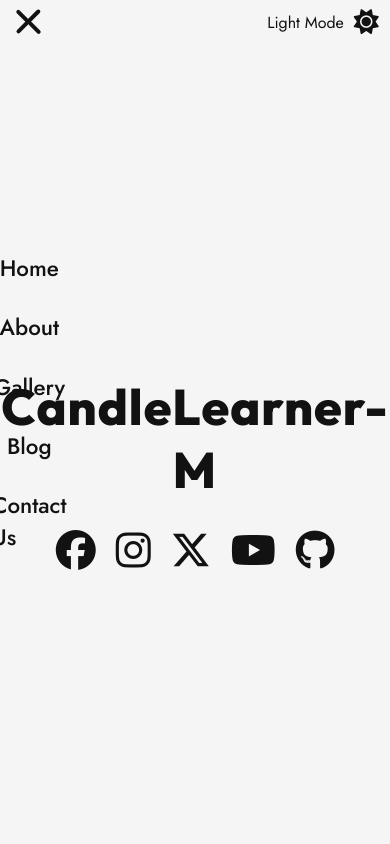
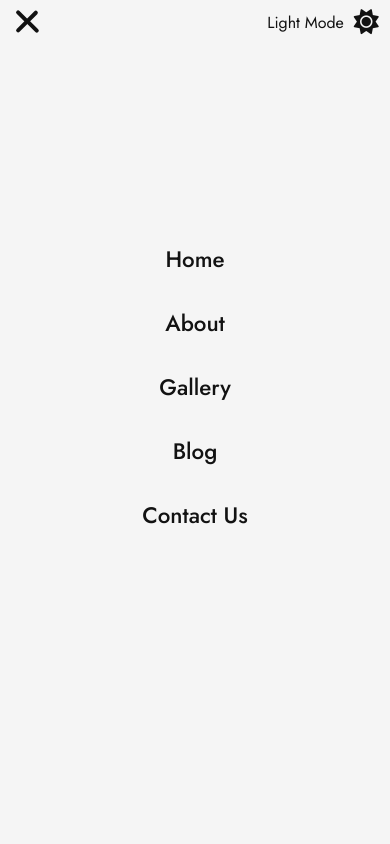
Before and after one commit to CandleLearner-M/CSS-Training, a plain HTML site: page index.html in a window 390 px wide. Both pictures are taken after a click on the element 31 px from the left and 22 px from the top of the page. Shown: the top 844 px of the page. Drawn offline with Linux system fonts and the light colour scheme.

Commit message:
Another day working on this app

```diff
--- a/index.html
+++ b/index.html
@@ -8,7 +8,7 @@
       src="https://kit.fontawesome.com/977ad52fca.js"
       crossorigin="anonymous"
     ></script>
-    <link rel="stylesheet" href="scrollbar.css">
+    <link rel="stylesheet" href="scrollbar.css" />
     <link rel="stylesheet" href="styles.css" />
     <script
       src="https://kit.fontawesome.com/977ad52fca.js"
@@ -44,18 +44,18 @@
     <!-- NavBar -->
     <nav id="nav" class="left-nav">
       <ul>
-        <li><a href="#section-1">Home</a></li>
-        <li><a href="#section-2">About</a></li>
-        <li><a href="#section-3">Gallery</a></li>
-        <li><a href="#section-4">Blog</a></li>
-        <li><a href="#section-5">Contact Us</a></li>
+        <li><a href="#section-1" onclick="hideMenu()">Home</a></li>
+        <li><a href="#section-2" onclick="hideMenu()">About</a></li>
+        <li><a href="#section-3" onclick="hideMenu()">Gallery</a></li>
+        <li><a href="#section-4" onclick="hideMenu()">Blog</a></li>
+        <li><a href="#section-5" onclick="hideMenu()">Contact Us</a></li>
       </ul>
     </nav>
     <main>
       <!-- Section 1 -->
       <section id="section-1">
         <header class="header">
-          <h1>CandleLearner-M</h1>
+          <h2>CandleLearner-M</h2>
           <div class="social-icons">
             <i class="fa-brands fa-facebook icon" title="Facebook"></i>
             <i class="fa-brands fa-instagram icon" title="Instagram"></i>
@@ -145,7 +145,13 @@
         </footer>
 
         <div class="wave">
-          <svg xmlns="http://www.w3.org/2000/svg" viewBox="0 0 1440 320">
+          <svg
+            xmlns="http://www.w3.org/2000/svg"
+            viewBox="0 0 1440 320"
+            width="100%"
+            height="auto"
+            preserveAspectRatio="none"
+          >
             <path
               fill="#90E0EF"
               fill-opacity="1"
--- a/scrollbar.css
+++ b/scrollbar.css
@@ -11,10 +11,10 @@
 
 
 ::-webkit-scrollbar-thumb {
-  background: #888;
-  border-radius: 10px;
+  background: rgb(160, 160, 160);
+  border-radius: 5px;
 }
 
 ::-webkit-scrollbar-thumb:hover {
-  background-color: #555;
+  background-color: gray;
 }
--- a/styles.css
+++ b/styles.css
@@ -4,6 +4,7 @@
   --bg-color: whitesmoke;
   --text-color: #121212;
   --border-color: 7px solid #121212;
+  --letter-spacing-animation: 1em;
 }
 
 [data-theme="dark"] {
@@ -36,28 +37,34 @@ body {
   justify-content: space-between;
   align-items: center;
   padding: 0.4rem 0.7rem;
-
+  background: var(--bg-color);
   height: 2rem;
+  position: sticky;
+  top: 0;
+  z-index: 100;
   /* position: absolute; */
 }
 
 .menu-button {
   display: flex;
   flex-direction: column;
-  width: 40px;
+  justify-content: space-around;
+  width: 2.3rem;
+  height: 2rem;
   cursor: pointer;
+
+  z-index: 10;
 }
 
 .menu-button span {
   background: var(--text-color);
   border-radius: 10px;
-  height: 4px;
-  margin: 3px 0;
-  transition: 0.4s cubic-bezier(0.68, -0.6, 0.32, 1.6);
+  height: 0.3rem;
+  transition: 0.3s cubic-bezier(0.68, -0.6, 0.32, 1.6);
 }
 
 .menu-button span:nth-of-type(1) {
-  width: 50%;
+  width: 40%;
 }
 
 .menu-button span:nth-of-type(2) {
@@ -65,17 +72,21 @@ body {
 }
 
 .menu-button span:nth-of-type(3) {
-  width: 75%;
+  width: 65%;
 }
 
 /* Properly aligned X formation */
 .menu-button.active span:nth-of-type(1) {
+  height: 0.25rem;
+
   width: 40%;
   transform-origin: bottom;
   transform: rotatez(45deg) translate(4px, 1px);
 }
 
 .menu-button.active span:nth-of-type(2) {
+  height: 0.25rem;
+
   width: 80%;
 
   transform-origin: top;
@@ -83,67 +94,34 @@ body {
 }
 
 .menu-button.active span:nth-of-type(3) {
+  height: 0.25rem;
+
   transform-origin: bottom;
   width: 40%;
-  transform: translate(14px, -5px) rotatez(45deg);
-}
-
-/* .menu-button {
-  display: inline-block;
-  cursor: pointer;
-}
-
-.bar1,
-.bar2,
-.bar3 {
-  width: 35px;
-  height: 5px;
-  background-color: var(--text-color);
-  margin: 6px 0;
-  transition: 0.4s;
-}
-
-/* Rotate first bar */
-.active .bar1 {
-  transform: translate(0, 11px) rotate(-45deg);
-}
-
-/* Fade out the second bar */
-.active .bar2 {
-  opacity: 0;
-}
-
-/* Rotate last bar */
-.active .bar3 {
-  transform: translate(0, -11px) rotate(45deg);
-}
-*/ #nav {
-  height: 90vh;
-  width: 100%;
-  z-index: 0;
+  transform: translate(13px, -7px) rotatez(45deg);
 }
 
 /* Left Nav */
 #nav {
-  height: 90vh;
+  height: 100%;
   width: 15%;
-  position: absolute;
+  position: fixed;
+  top: 2.8rem;
+  left: 0;
+  z-index: 99;
 }
 
 #nav ul {
   width: 100%;
-  height: 90%;
+  height: 100%;
   display: flex;
   flex-direction: column;
   justify-content: center;
   align-items: center;
-  gap: 1.7rem;
   padding: 0;
-
   transform: translateX(-100%);
   transition: transform 0.4s ease-in-out;
-
-  position: absolute;
+  position: relative;
 }
 
 #nav.active ul {
@@ -152,6 +130,7 @@ body {
 
 #nav ul li {
   list-style: none;
+  margin: 1rem 0;
 }
 
 #nav ul li a {
@@ -187,9 +166,9 @@ section {
   justify-content: center;
 }
 
-.header h1 {
+.header h2 {
   font-family: "Outfit", sans-serif;
-  font-size: 50px;
+  font-size: clamp(50px, 9vw, 70px);
   font-weight: 800;
   text-align: center;
   letter-spacing: 0.02em;
@@ -219,7 +198,7 @@ section {
 
 @keyframes focus-in-contract {
   0% {
-    letter-spacing: 1em;
+    letter-spacing: var(--letter-spacing-animation);
     filter: blur(12px);
     opacity: 0;
   }
@@ -284,7 +263,7 @@ section h1 {
   position: relative;
 }
 
-#section-5 h2 a {
+a {
   text-decoration: none;
   color: var(--text-color);
   font-size: 2rem;
@@ -294,7 +273,7 @@ section h1 {
   transition: all 0.5s ease;
 }
 
-#section-5 h2 a::after {
+a::after {
   content: "";
   position: absolute;
   left: 0;
@@ -306,8 +285,7 @@ section h1 {
   transform-origin: left;
   transition: transform 0.5s ease;
 }
-
-#section-5 h2 a:hover::after {
+a:hover::after {
   transform: scaleX(1);
 }
 
@@ -316,12 +294,18 @@ section h1 {
   width: 100%;
   position: absolute;
   bottom: 0;
+  left: 0;
+  right: 0;
   z-index: 0;
 }
 
 .wave > svg {
-  position: absolute;
+  position: relative;
   bottom: 0;
+  width: 100%;
+  height: auto;
+  display: block;
+  margin-bottom: -1px;
 }
 
 /* Footer */
@@ -339,3 +323,51 @@ section h1 {
   align-items: center;
   z-index: 1;
 }
+
+/* Media Queries --------------------------- */
+
+/* All Mobile devices */
+
+@media screen and (max-width: 1180px) {
+  :root {
+    --letter-spacing-animation: 0.1em;
+  }
+
+  #nav {
+    width: 100%;
+  }
+  #nav ul {
+    background-color: var(--bg-color);
+    top: 0;
+    margin: 0;
+  }
+
+ .footer {
+  bottom: -10px;
+ }
+
+  .wave > svg:last-child {
+    border-bottom: none;
+    margin-bottom: -1px;
+  }
+
+  .wave::after {
+    content: "";
+    display: block;
+    position: absolute;
+    bottom: -20px;
+    left: 0;
+    width: 100%;
+    height: 25px;
+    background-color: #03045e;
+    z-index: 0;
+  }
+}
+
+
+/* Tablette Horizontal */
+
+/* Tablette Vertical */
+@media screen and (min-width: 700px) and (max-width: 800px) {
+
+}
```
